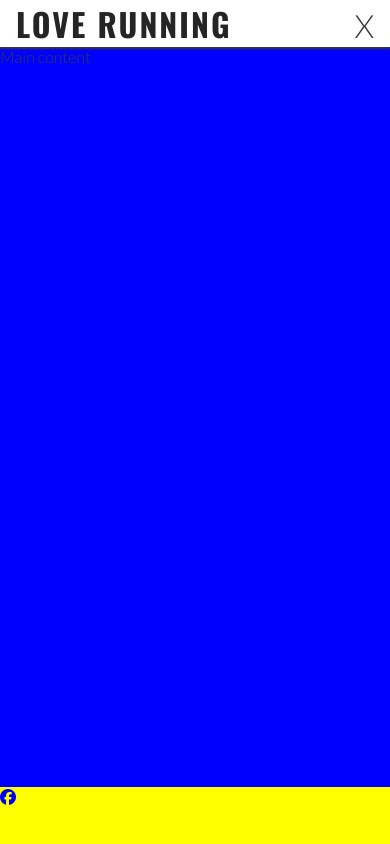
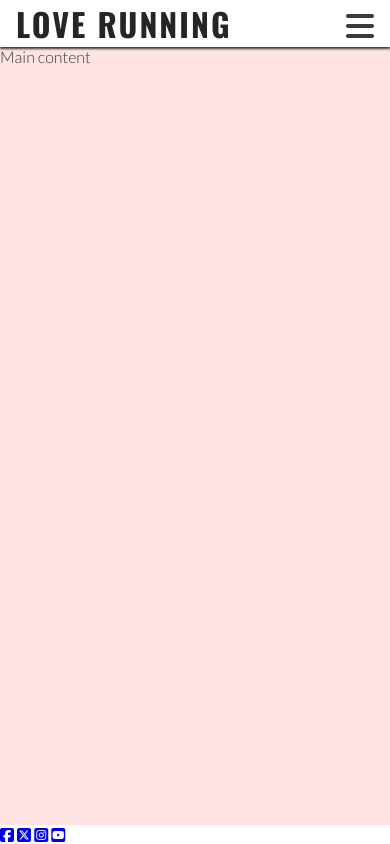
Before and after one commit to adoleyvanessa-prog/love-running, a plain HTML site: page index.html in a window 390 px wide. Drawn offline with nearby package versions, Linux system fonts and the light colour scheme.

Commit message:
replace social icons and replace menu bar for phone version

```diff
--- a/assets/css/style.css
+++ b/assets/css/style.css
@@ -78,7 +78,7 @@ nav {
 }
 /* Main content area */
 main {
-    background-color: blue;
+    background-color: rgb(255, 226, 226);
     /* main element take up any surplus space to push footer down */
     flex: 1 0 auto;
     margin-top: 47px;
@@ -86,7 +86,7 @@ main {
 
 /* Footer */
 footer {
-    background-color: yellow;
+    background-color: rgb(255, 255, 255);
 }
 /* media query for tablets and larger 768px and up */
 @media screen and (min-width: 768px) {
--- a/index.html
+++ b/index.html
@@ -42,7 +42,7 @@
         <h1 id="logo">Love Running</h1>
       </a>
       <input type="checkbox" id="nav-toggle" name="nav-toggle" />
-      <label for="nav-toggle" class="nav-toggle-label">X</label>
+      <label for="nav-toggle" class="nav-toggle-label"><i class="fa-solid fa-bars"></i></label>
       <nav>
         <ul id="menu">
           <li><a href="" class="active">Home</a></li>
@@ -62,11 +62,27 @@
             target="_blank"
             rel="noopener"
             aria-label="Visit our Facebook page (opens in a new tab)"
-            ><i class="fa-brands fa-facebook"></i></a
-          >
+            ><i class="fa-brands fa-square-facebook"></i></a>
+
+            <a href="https://x.com/"
+            target="_blank"
+            rel="noopener"
+            aria-label="Visit our X page (opens in a new tab)"
+            ><i class="fa-brands fa-square-x-twitter"></i></a>
+
+            <a href="https://www.instagram.com/"
+            target="_blank"
+            rel="noopener"
+            aria-label="Visit our instagram page (opens in a new tab)"
+            ><i class="fa-brands fa-square-instagram"></i></a>
+
+            <a href="https://www.youtube.com/"
+            target="_blank"
+            rel="noopener"
+            aria-label="Visit our youtube page (opens in a new tab)"
+            ><i class="fa-brands fa-square-youtube"></i></a>
         </li>
-        <li><a href=""></a></li>
-        <li><a href=""></a></li>
+
       </ul>
     </footer>
     <!-- Font awesome kit -->
```
